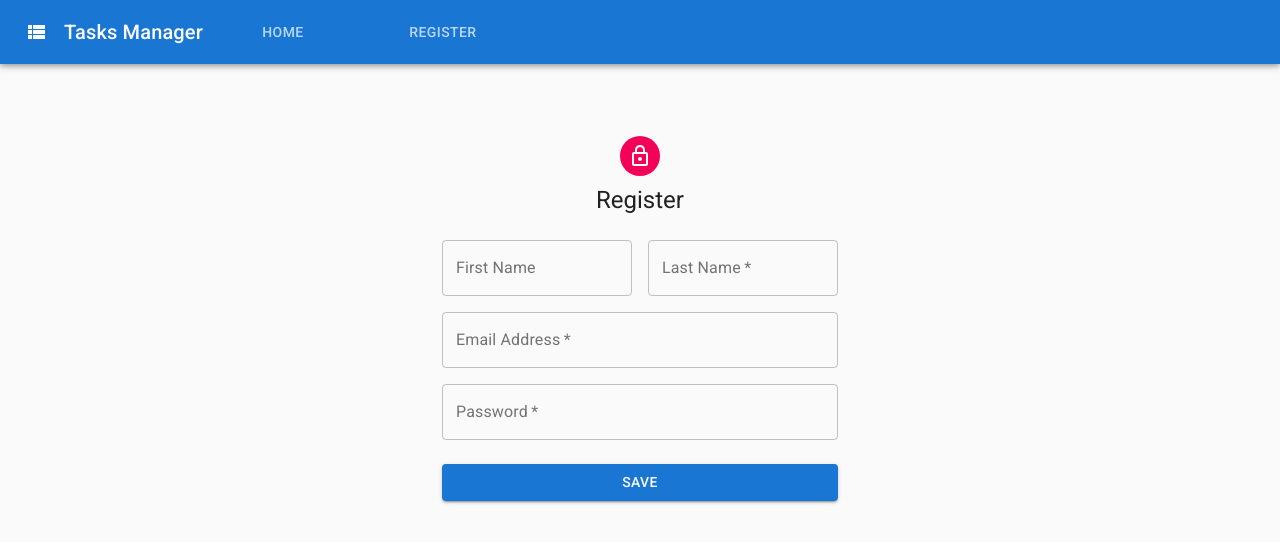
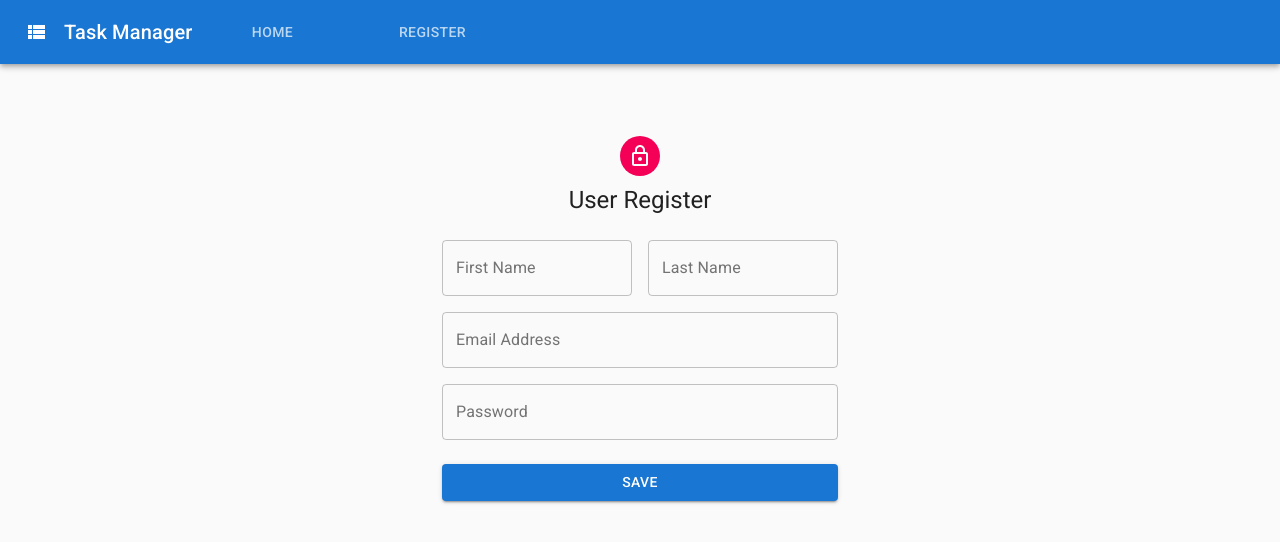
Before and after one commit to reyduar/TaskManagerApp, a React (Create React App) app: page /register in a window 1280 px wide. Shown: the top 542 px of the page. Built offline with nearby package versions, Linux system fonts and the light colour scheme.

Commit message:
Added yup implementation with react hooks form and material UI

```diff
--- a/package.json
+++ b/package.json
@@ -3,6 +3,7 @@
   "version": "0.1.0",
   "private": true,
   "dependencies": {
+    "@hookform/resolvers": "^1.3.1",
     "@material-ui/core": "^4.11.3",
     "@material-ui/icons": "^4.11.2",
     "@material-ui/lab": "^4.0.0-alpha.57",
@@ -16,7 +17,8 @@
     "react-hook-form": "^6.15.5",
     "react-router-dom": "^5.2.0",
     "react-scripts": "4.0.1",
-    "web-vitals": "^0.2.4"
+    "web-vitals": "^0.2.4",
+    "yup": "^0.32.9"
   },
   "scripts": {
     "start": "react-scripts start",
--- a/src/App.js
+++ b/src/App.js
@@ -1,8 +1,6 @@
 import React from "react";
 import { createMuiTheme, ThemeProvider } from "@material-ui/core/styles";
 import CssBaseline from "@material-ui/core/CssBaseline";
-import Home from "./pages/Home";
-import Header from "./components/Header";
 import { NotificationProvider } from "./contexts";
 import AppRouter from "./router/AppRouter";
 
--- a/src/api/index.js
+++ b/src/api/index.js
@@ -1,22 +1,27 @@
 import { firebase } from "./firebase";
 
 const db = firebase.firestore();
-const collectionName = "tareas";
+const taskCollection = "tareas";
+const userCollection = "users";
 
 function findAll() {
-  return db.collection(collectionName).get();
+  return db.collection(taskCollection).get();
 }
 
 function save(tarea) {
-  return db.collection(collectionName).add(tarea);
+  return db.collection(taskCollection).add(tarea);
 }
 
 function edit(tarea) {
-  return db.collection(collectionName).doc(tarea.id).update(tarea);
+  return db.collection(taskCollection).doc(tarea.id).update(tarea);
 }
 
 function remove(id) {
-  return db.collection(collectionName).doc(id).delete();
+  return db.collection(taskCollection).doc(id).delete();
+}
+
+function saveUser(newUser) {
+  return db.collection(userCollection).add(newUser);
 }
 
 export const taskServices = {
@@ -25,3 +30,7 @@ export const taskServices = {
   edit,
   remove,
 };
+
+export const userServices = {
+  saveUser,
+};
--- a/src/components/Header.js
+++ b/src/components/Header.js
@@ -15,7 +15,7 @@ function Header() {
       <Toolbar>
         <ViewListIcon className={icon} />
         <Typography variant="h6" color="inherit" noWrap>
-          Tasks Manager
+          Task Manager
         </Typography>
         <Tab label="Home" to="/" component={Link} />
         <Tab label="Register" to="/register" component={Link} />
--- a/src/index.js
+++ b/src/index.js
@@ -6,11 +6,9 @@ import reportWebVitals from "./reportWebVitals";
 import Store from "./store";
 
 ReactDOM.render(
-  <React.StrictMode>
-    <Store>
-      <App />
-    </Store>
-  </React.StrictMode>,
+  <Store>
+    <App />
+  </Store>,
   document.getElementById("root")
 );
 
--- a/src/pages/CardItem.js
+++ b/src/pages/CardItem.js
@@ -12,7 +12,6 @@ import {
 import DoneIcon from "@material-ui/icons/Done";
 import { GlobalContext } from "../store";
 import useStyles from "../UITemplate";
-import AlertMessage from "../components/AlertMessage";
 import AlertDialog from "../components/AlertDialog";
 import { taskServices } from "../api";
 import EditCard from "./EditCard";
--- a/src/pages/Home.js
+++ b/src/pages/Home.js
@@ -32,7 +32,7 @@ function Home() {
   return (
     <main>
       <div className={classes.heroContent}>
-        <Container maxWidth="sm">
+        <Container maxWidth="lg">
           <Typography
             component="h1"
             variant="h2"
@@ -40,7 +40,7 @@ function Home() {
             color="textPrimary"
             gutterBottom
           >
-            Tasks Manager App
+            Task Manager
           </Typography>
           <Typography
             variant="h5"
--- a/src/pages/Register.js
+++ b/src/pages/Register.js
@@ -1,4 +1,4 @@
-import React, { useRef } from "react";
+import React from "react";
 import Avatar from "@material-ui/core/Avatar";
 import Button from "@material-ui/core/Button";
 import CssBaseline from "@material-ui/core/CssBaseline";
@@ -9,7 +9,30 @@ import Typography from "@material-ui/core/Typography";
 import { makeStyles } from "@material-ui/core/styles";
 import Container from "@material-ui/core/Container";
 
+import { userServices } from "../api";
+import { useNotification } from "../hooks";
 import { useForm } from "react-hook-form";
+import { yupResolver } from "@hookform/resolvers/yup";
+import { object, string } from "yup";
+
+const formSchema = object().shape({
+  firstName: string()
+    .matches(
+      /^([^0-9_-]*)$/,
+      "First name should be not contain numbers or special characters"
+    )
+    .required("First name is a required field."),
+  lastName: string()
+    .matches(
+      /^([^0-9_-]*)$/,
+      "Last name should be not contain numbers or special characters"
+    )
+    .required("Last name is a requited field."),
+  emailAddress: string()
+    .required("Email is a required field.")
+    .email("Invalid email"),
+  password: string().required("Password is a required field."),
+});
 
 const useStyles = makeStyles((theme) => ({
   paper: {
@@ -32,9 +55,37 @@ const useStyles = makeStyles((theme) => ({
 }));
 
 const Register = () => {
-  const { register, handleSubmit, errors } = useForm();
+  const alert = useNotification();
+  const { register, handleSubmit, errors, reset } = useForm({
+    mode: "onBlur",
+    resolver: yupResolver(formSchema),
+    defaultValues: {
+      firstName: "",
+      lastName: "",
+      emailAddress: "",
+      password: "",
+    },
+  });
 
-  const onSave = (data) => console.log(data);
+  const onSave = (values) => {
+    userServices.saveUser(values).then(
+      (data) => {
+        alert({
+          isOpen: true,
+          message: "User has been registered succesfully.",
+          severity: "success",
+        });
+        reset();
+      },
+      (error) => {
+        alert({
+          isOpen: true,
+          message: "Error adding new user.",
+          severity: "error",
+        });
+      }
+    );
+  };
 
   const classes = useStyles();
   return (
@@ -45,61 +96,57 @@ const Register = () => {
           <LockOutlinedIcon />
         </Avatar>
         <Typography component="h1" variant="h5">
-          Register
+          User Register
         </Typography>
-        <form
-          className={classes.form}
-          onSubmit={handleSubmit(onSave)}
-          noValidate
-        >
+        <form className={classes.form} onSubmit={handleSubmit(onSave)}>
           <Grid container spacing={2}>
             <Grid item xs={12} sm={6}>
               <TextField
-                inputRef={register({ required: true })}
+                inputRef={register}
                 name="firstName"
                 variant="outlined"
                 fullWidth
                 id="firstName"
                 label="First Name"
-                error={errors.firstName}
-                helperText={errors.firstName && "El nombre es requerido"}
+                error={!!errors.firstName}
+                helperText={errors?.firstName?.message}
               />
             </Grid>
             <Grid item xs={12} sm={6}>
               <TextField
-                required
-                inputRef={register({ required: true })}
+                inputRef={register}
                 variant="outlined"
                 fullWidth
                 id="lastName"
                 label="Last Name"
                 name="lastName"
-                autoComplete="lname"
+                error={!!errors.lastName}
+                helperText={errors?.lastName?.message}
               />
             </Grid>
             <Grid item xs={12}>
               <TextField
-                inputRef={register({ required: true })}
+                inputRef={register}
                 variant="outlined"
-                required
                 fullWidth
-                id="email"
+                id="emailAddress"
                 label="Email Address"
-                name="email"
-                autoComplete="email"
+                name="emailAddress"
+                error={!!errors.emailAddress}
+                helperText={errors?.emailAddress?.message}
               />
             </Grid>
             <Grid item xs={12}>
               <TextField
-                inputRef={register({ required: true })}
+                inputRef={register}
                 variant="outlined"
-                required
                 fullWidth
                 name="password"
                 label="Password"
                 type="password"
                 id="password"
-                autoComplete="current-password"
+                error={!!errors.password}
+                helperText={errors?.password?.message}
               />
             </Grid>
           </Grid>
```
Also changed, not shown: 1 other file (tests, documents, lock files or other folders).
